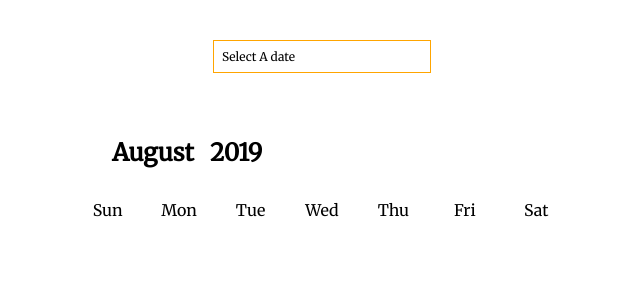
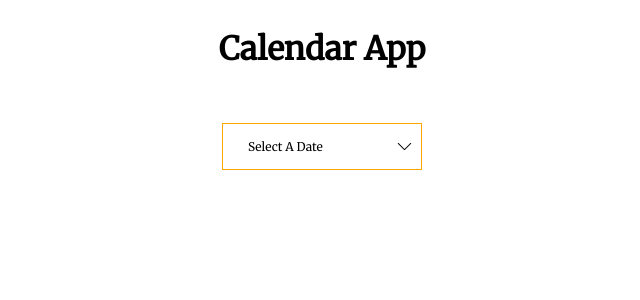
Before and after one commit to LogicUI/Calendar, a React (Create React App) app: page / in a window 1280 px wide. Shown: the top 300 px of the page, without its empty margins (318-958 px from the left). Built offline with nearby package versions, Linux system fonts and the light colour scheme.

Commit message:
refactor app by moving out calendar components

```diff
--- a/src/App/App.css
+++ b/src/App/App.css
@@ -1,14 +1,10 @@
 .app {
   display: flex;
-  justify-content: center;
+
   align-items: center;
   flex-direction: column;
   font-family: 'Merriweather', serif;
-}
-
-.app__calandar {
-  width: 500px;
-  height: 500px;
+  height: 100vh;
 }
 
 .app__dateSelector {
@@ -17,4 +13,11 @@
   padding: 0.5rem;
   width: 200px;
   font-size: 12px;
+  background-image: url('../Svg/down-arrow.svg');
+  background-repeat: no-repeat;
+  background-position: 95% 50%;
+  background-position: 95% 50%;
+  background-size: 15px 15px;
+  box-sizing: border-box;
+  padding: 15px 25px;
 }
--- a/src/App/App.jsx
+++ b/src/App/App.jsx
@@ -1,19 +1,91 @@
-import React,{useState} from 'react'
+import React,{useState, useEffect} from 'react'
 import "./App.css";
-import Header from "../Header/Header";
 import moment from "moment";
-import MonthYear from "../MonthYear/MonthYear";
+import CalendarMain from "../Calendar/CalendarMain/CalendarMain";
+
+
 
 const App = () => {
-    const today = moment(new Date()).format("MMMM");
-    const year = moment(new Date()).format("YYYY");
+    const [toggle, toggleHidden] = useState(false);
+
+    const [date, setDate] = useState({
+        currentDate: moment(),
+        month: moment().format("MMMM"),
+        year: moment().format("YYYY"),
+        firstDay: parseInt(moment()
+        .startOf("month")
+        .format("d")),
+        daysInMonth: moment().daysInMonth(),
+        labelDate:""
+    });
+
+
+    useEffect(() => {
+        document.addEventListener("mousedown" , (event) => {
+            if(event.target.className === "app"){
+                toggleHidden(false)
+            }
+        })
+    })
+
+    const increaseMonth = () => {
+        const temp = date.currentDate;
+        temp.add("1","M");
+        setDate(prev => {
+            return {
+                ...prev,
+                currentDate:temp,
+                month: temp.format("MMMM"),
+                year: temp.format("YYYY"),
+                firstDay:parseInt(temp.startOf("month").format("d")),
+                daysInMonth:temp.daysInMonth()
+            }
+        })
+    }
+
+
+    const decreaseMonth = () => {
+        let temp = date.currentDate;
+        temp.subtract("1", "M");
+        setDate(prev => {
+            return {
+                ...prev,
+                currentDate:temp,
+                month: temp.format("MMMM"),
+                year: temp.format("YYYY"),
+                firstDay: parseInt(temp.startOf("month").format("d")),
+                daysInMonth: temp.daysInMonth()
+            }
+        })
+    }
+
+    const changeLabelDate = (day) => {
+        const selectedDate = moment(new Date(`${day}/${date.month}/${date.year}`)).format("DD/MM/YYYY");
+        setDate(prev => {
+            return {
+                ...prev,
+                labelDate:selectedDate
+            }
+        })
+    }
+
+
+
+
     return (
-        <div className="app">
-            <label className="app__dateSelector">Select A date</label>
-            <div className="app__calandar">
-                <MonthYear month={today} year={year} />
-                <Header />
-            </div>
+        <div className="app" >
+            <h1>Calendar App</h1>
+            <label onClick={() => toggleHidden(true)} className="app__dateSelector">
+            {date.labelDate ? date.labelDate : "Select A Date"}
+            </label>
+            {toggle && <CalendarMain month={date.month}
+                                     year={date.year}
+                                     increase={increaseMonth}
+                                     decrease={decreaseMonth}
+                                     firstDay={date.firstDay}
+                                     daysInMonth={date.daysInMonth}
+                                     change={changeLabelDate} />
+            }
         </div>
     )
 }
```
